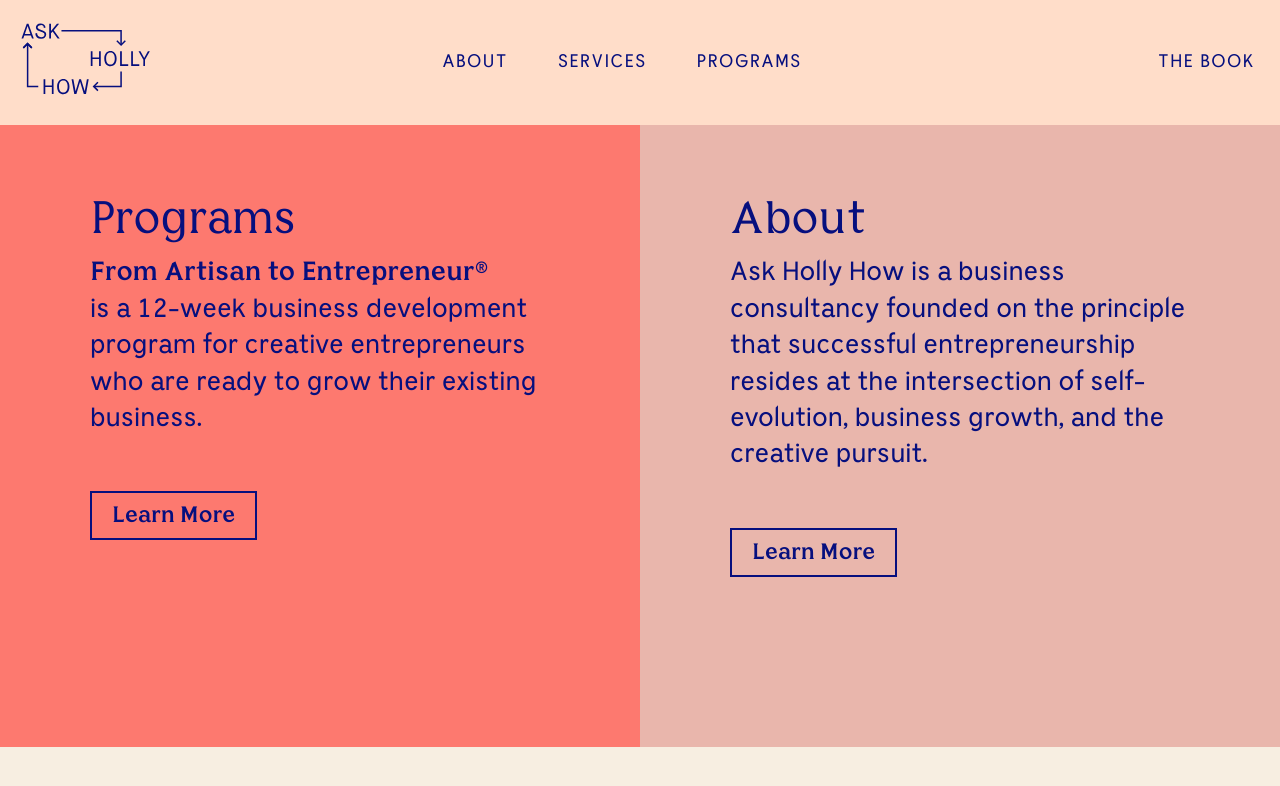
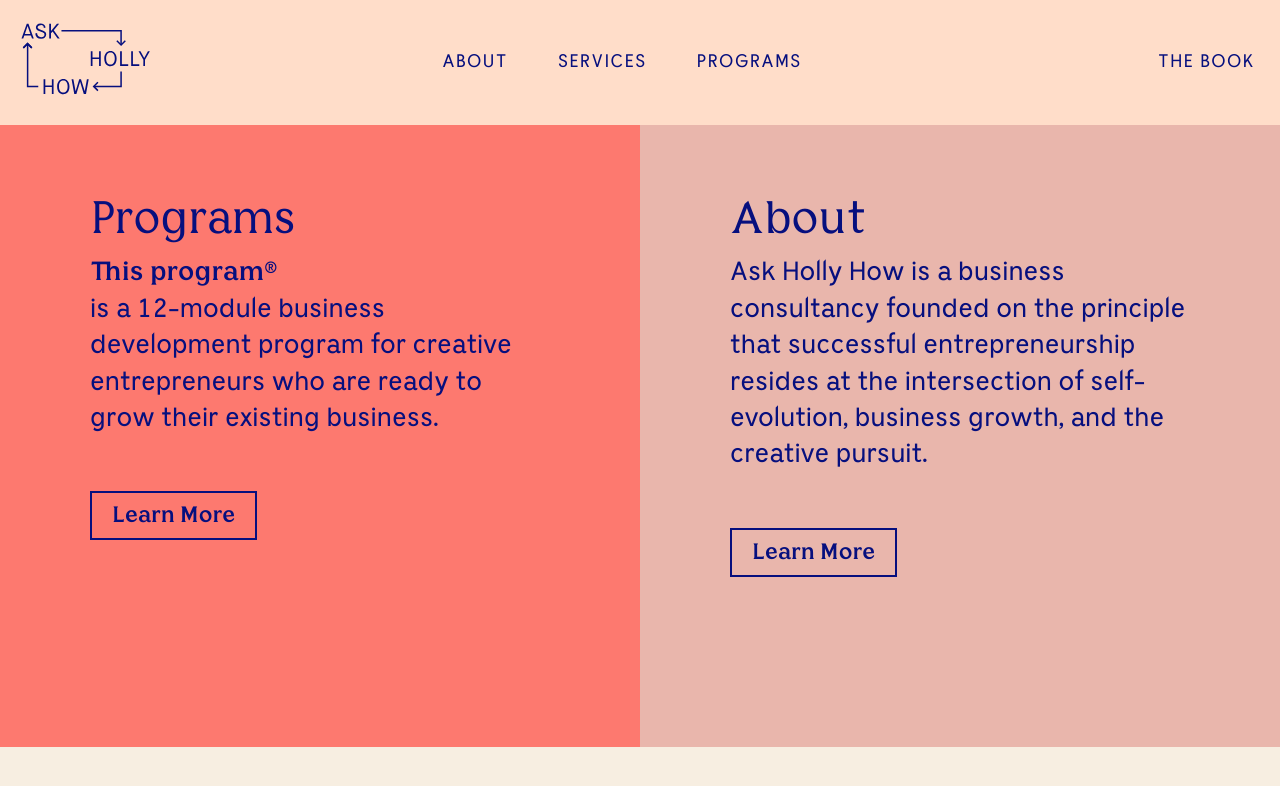
Before and after one commit to hollyhoward78/ask-holly-how, a Jekyll site: the page built from index.md, in a window 1280 px wide and 900 px high, scrolled down 1484 px. Shown: the top 786 px of the window. Built offline with Jekyll 4.4.1, drawn with Linux system fonts in a browser that asks for light colours; a script that is not in the unit is left out; comment, search, counter and statistics services are not loaded.

Commit message:
Update home.html

```diff
--- a/_layouts/home.html
+++ b/_layouts/home.html
@@ -58,7 +58,7 @@
     <div class="col-md-6 p-sm-y-6 p-xs-y-3 bg pink">
       <div class="m-sm-x-3 lead home-programs-div">
         <h5>Programs</h5>
-        <p class="m-xs-b-1"><span class="serif"><strong>From Artisan to Entrepreneur&reg;</strong></span><br/>is a 12-week business development program for creative entrepreneurs who are ready to grow their existing business.</p>
+        <p class="m-xs-b-1"><span class="serif"><strong>This program&reg;</strong></span><br/>is a 12-module business development program for creative entrepreneurs who are ready to grow their existing business.</p>
         <a href="/programs"><button class="btn-md serif bold">Learn More</button></a>
       </div>
     </div>
```
